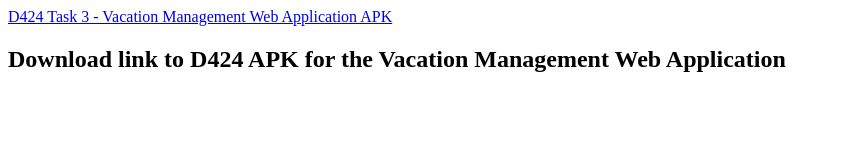
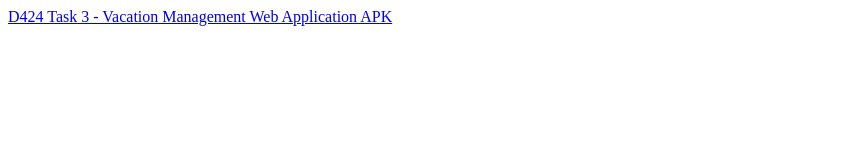
Before and after one commit to bkoen-wgu/D424, a plain HTML site: page index.html in a window 1280 px wide. Shown: the whole page, without its empty margins (0-841 px from the left). Drawn offline with Linux system fonts and the light colour scheme.

Commit message:
Update index.html

```diff
--- a/index.html
+++ b/index.html
@@ -1,2 +1 @@
 <a href="https://westerngovernorsuniversity-my.sharepoint.com/:u:/g/personal/bkoenem_wgu_edu/IQADihJabP2TS6DxFXpfxw0DAQWYJ7iT7YIvctvnNazzAGY?e=PxdzK7">D424 Task 3 - Vacation Management Web Application APK</a>
-<h2>Download link to D424 APK for the Vacation Management Web Application</h2>
```
